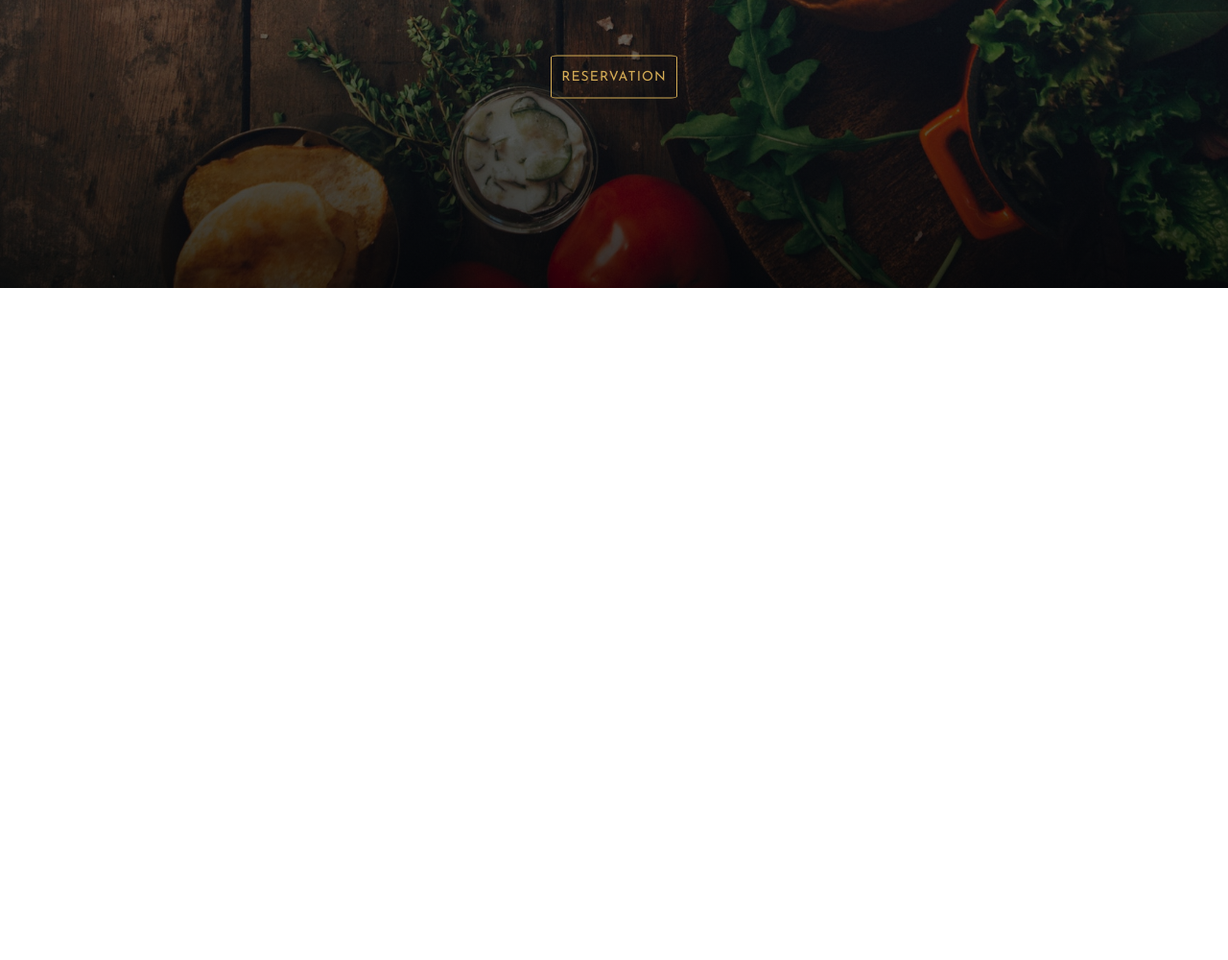
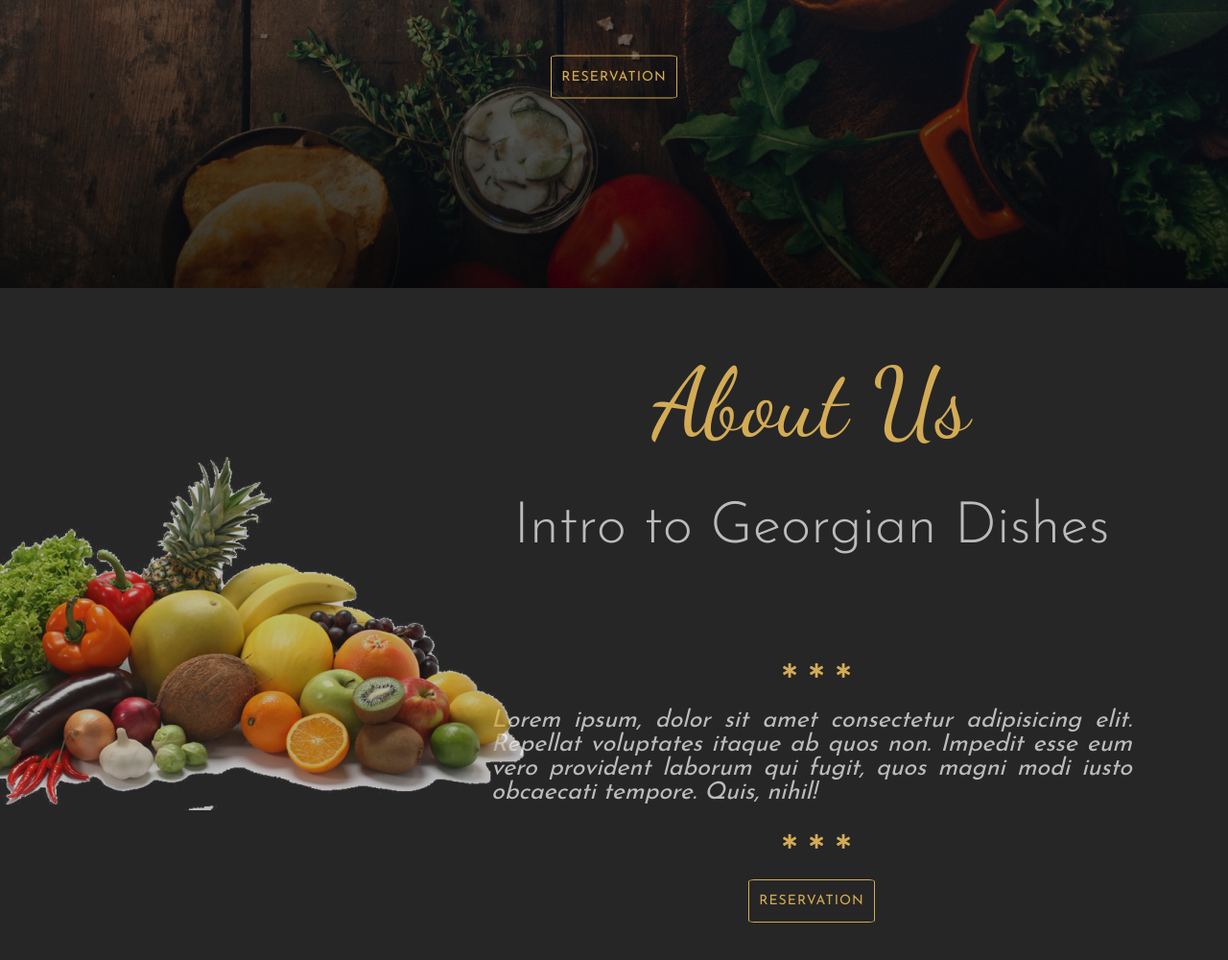
Before and after one commit to Suedo/Udemy-SCSS, a plain HTML site: page index.html in a window 1280 px wide. Shown: the part 500-1500 px from the top of the page at 96% size. Before the commit the page ends 800 px from the top, so only its background shows below. Drawn offline with nearby package versions, Linux system fonts and the light colour scheme.

Commit message:
web about

```diff
--- a/index.html
+++ b/index.html
@@ -29,5 +29,34 @@
       </div>
     </header>
     <!-- End Of Header -->
+
+    <!-- About Us -->
+    <section class="about-us">
+      <div class="about-us-left">
+        <img src="images/about-us-img.png" />
+      </div>
+
+      <div class="about-us-right">
+        <h1 class="main-heading">About Us</h1>
+        <h3 class="sub-heading">Intro to Georgian Dishes</h3>
+        <div class="stars">
+          <i class="fas fa-star-of-life star"></i>
+          <i class="fas fa-star-of-life star"></i>
+          <i class="fas fa-star-of-life star"></i>
+        </div>
+        <p class="description">
+          Lorem ipsum, dolor sit amet consectetur adipisicing elit. Repellat
+          voluptates itaque ab quos non. Impedit esse eum vero provident laborum
+          qui fugit, quos magni modi iusto obcaecati tempore. Quis, nihil!
+        </p>
+        <div class="stars">
+          <i class="fas fa-star-of-life star"></i>
+          <i class="fas fa-star-of-life star"></i>
+          <i class="fas fa-star-of-life star"></i>
+        </div>
+        <button type="button" class="main-btn">Reservation</button>
+      </div>
+    </section>
+    <!-- End of About Us -->
   </body>
 </html>
--- a/scss/_base.scss
+++ b/scss/_base.scss
@@ -6,6 +6,10 @@ $color-secondary: #bbb;
 $font-dancingScript: "Dancing Script", cursive;
 $font-JosefinSans: "Josefin Sans", sans-serif;
 $font-nunito: "Nunito", sans-serif;
+
+body {
+  background: $color-dark;
+}
 
 @mixin flexLayout {
   display: flex;
--- a/scss/_layout.scss
+++ b/scss/_layout.scss
@@ -18,3 +18,50 @@
     @include centering(50%);
   }
 }
+
+// .about-us {
+//   height: 90vh;
+//   display: flex;
+//   align-items: center;
+// }
+
+.about-us {
+  display: flex;
+  height: 90vh;
+  align-items: center;
+
+  &-left {
+    width: 40%;
+    position: relative;
+    left: -200px;
+
+    img {
+      width: auto;
+      opacity: 0.7;
+    }
+  }
+
+  &-right {
+    @include flexLayout;
+    flex-direction: column;
+    padding-right: 100px;
+
+    .stars {
+      margin: 30px 0;
+    }
+
+    .star {
+      font-size: 15px;
+      color: $color-primary;
+      margin-left: 10px;
+    }
+
+    p.description {
+      font-family: $font-JosefinSans;
+      font-size: 25px;
+      font-style: italic;
+      color: $color-secondary;
+      text-align: justify;
+    }
+  }
+}
```
Also changed, not shown: css/main.css, 1 other file.
